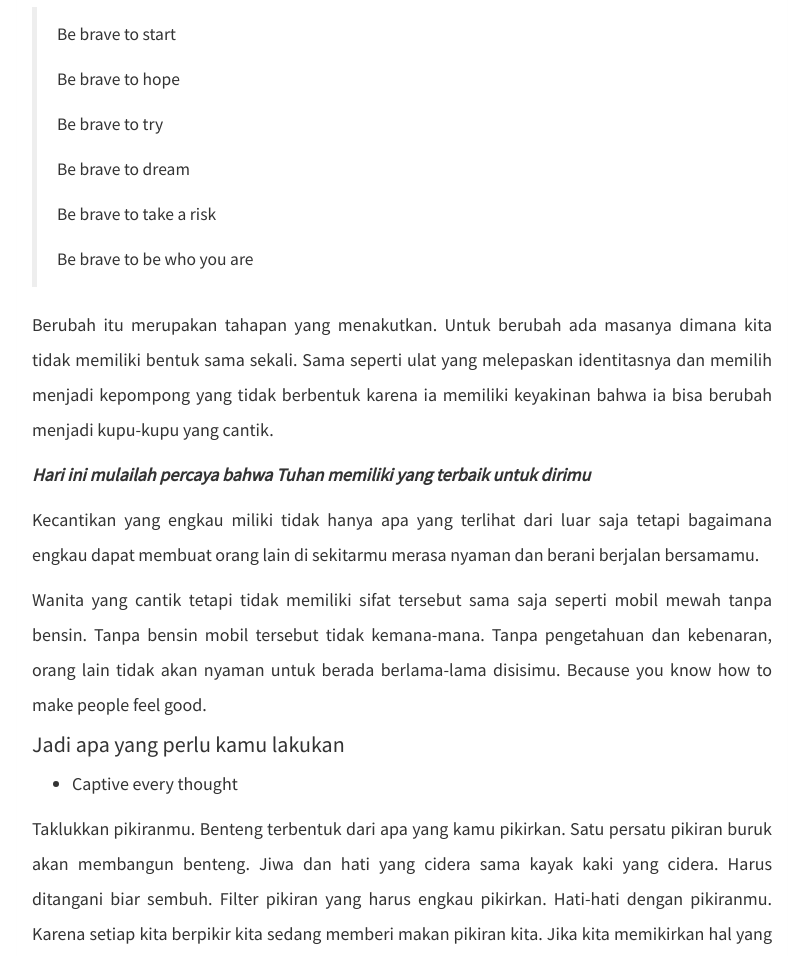
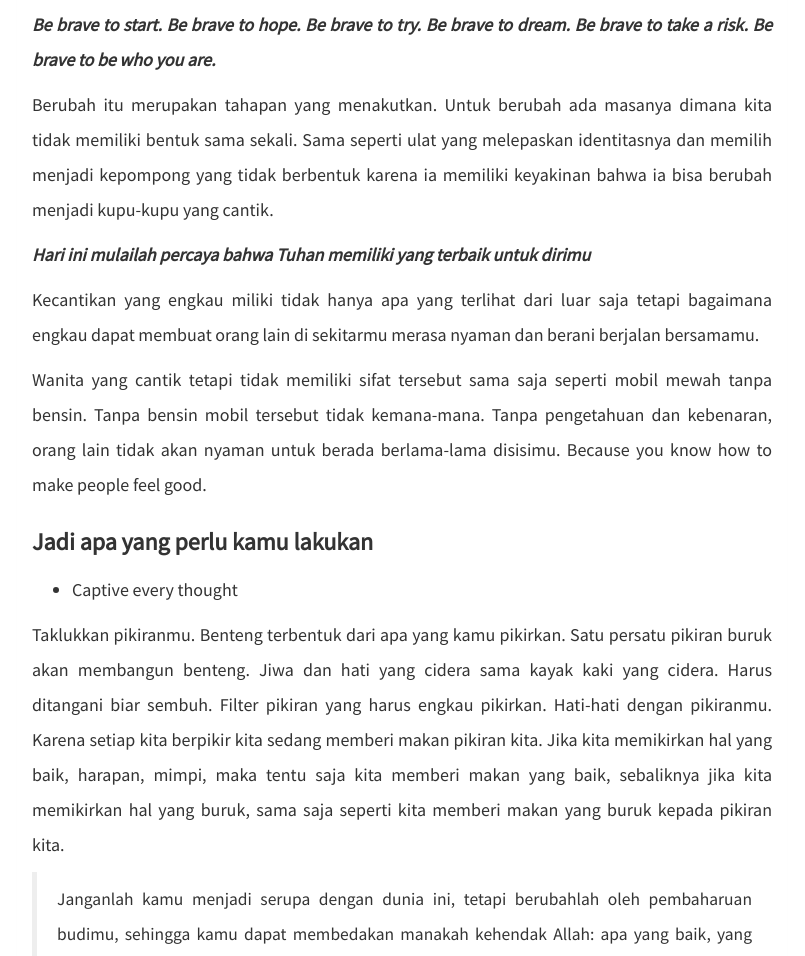
Before and after one commit to eminartiys/eminartiys.github.io, a plain HTML site: page blog/treasure-women-conf-2019-byjosecarol/index.html in a window 1280 px wide. Shown: the part 3488-4444 px from the top of the page, without its empty margins (238-1043 px from the left). Drawn offline with nearby package versions, Linux system fonts and the light colour scheme.

Commit message:
fix: post

```diff
--- a/blog/treasure-women-conf-2019-byjosecarol/index.html
+++ b/blog/treasure-women-conf-2019-byjosecarol/index.html
@@ -107,19 +107,7 @@
 
 <p>Iman dan rasa takut bukan hanya masalah rohani saja tapi memiliki representasi elektrik dan kimia juga. Pertama hanya satu pikiran yang menjadi pondasi terbentuknya benteng, makin lama makin ada jika kita tidak menghancurkannya. Setelah benteng terbentuk kemerdekaan kita hilang.</p>
 
-<blockquote>
-<p>Be brave to start</p>
-
-<p>Be brave to hope</p>
-
-<p>Be brave to try</p>
-
-<p>Be brave to dream</p>
-
-<p>Be brave to take a risk</p>
-
-<p>Be brave to be who you are</p>
-</blockquote>
+<p><strong><em>Be brave to start. Be brave to hope. Be brave to try. Be brave to dream. Be brave to take a risk. Be brave to be who you are.</em></strong></p>
 
 <p>Berubah itu merupakan tahapan yang menakutkan. Untuk berubah ada masanya dimana kita tidak memiliki bentuk sama sekali. Sama seperti ulat yang melepaskan identitasnya dan memilih menjadi kepompong yang tidak berbentuk karena ia memiliki keyakinan bahwa ia bisa berubah menjadi kupu-kupu yang cantik.</p>
 
@@ -129,7 +117,7 @@
 
 <p>Wanita yang cantik tetapi tidak memiliki sifat tersebut sama saja seperti mobil mewah tanpa bensin. Tanpa bensin mobil tersebut tidak kemana-mana. Tanpa pengetahuan dan kebenaran, orang lain tidak akan nyaman untuk berada berlama-lama disisimu. Because you know how to make people feel good.</p>
 
-<h4 id="jadi-apa-yang-perlu-kamu-lakukan">Jadi apa yang perlu kamu lakukan</h4>
+<h3 id="jadi-apa-yang-perlu-kamu-lakukan">Jadi apa yang perlu kamu lakukan</h3>
 
 <ul>
 <li>Captive every thought</li>
```
